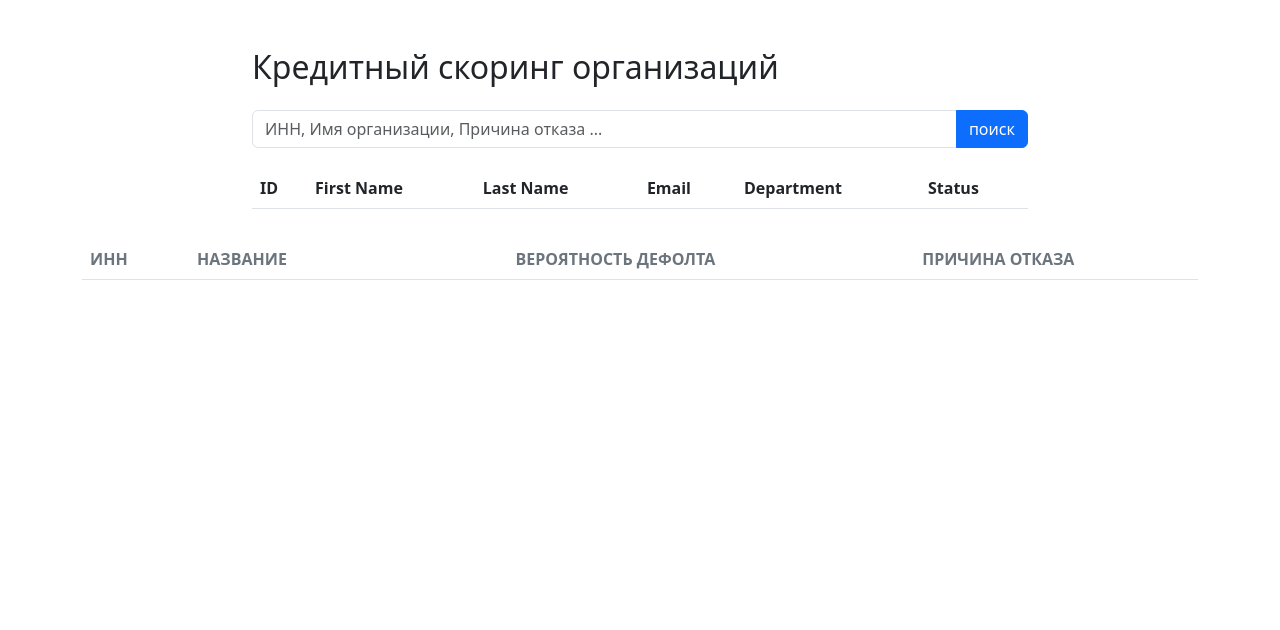
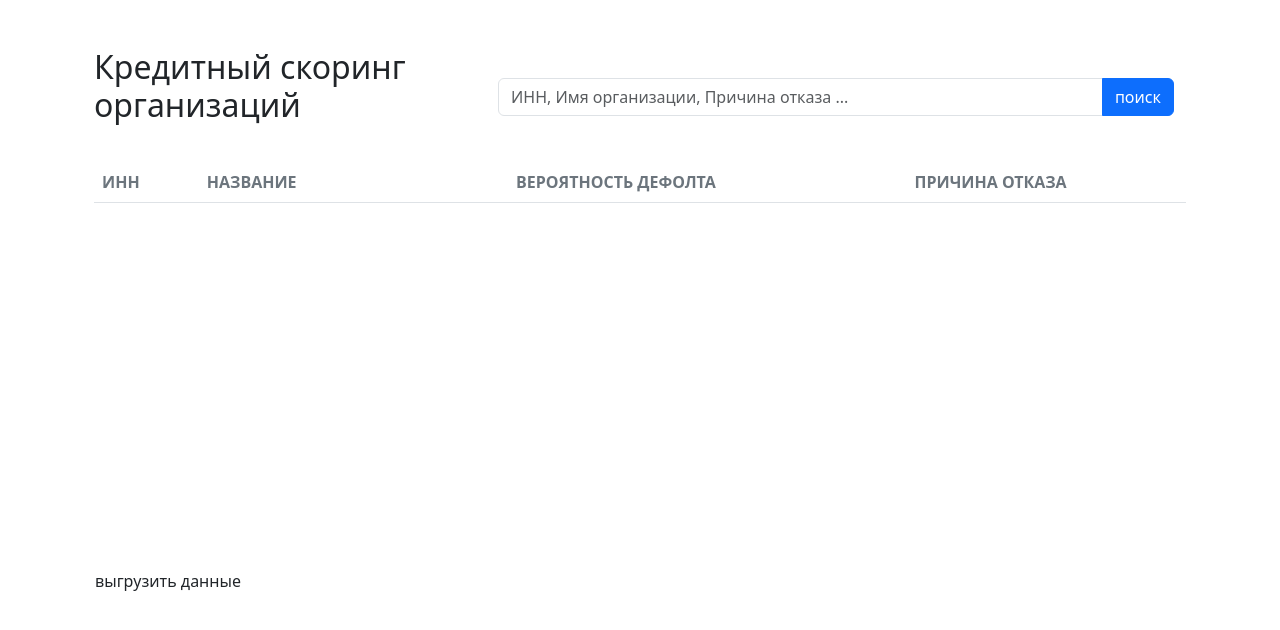
Before and after one commit to XXXkoshaster/17-23, a Flask app: template PSB/backend/templates/table.html in a window 1280 px wide. Shown: the top 630 px of the page. Run offline with Flask 3, Linux system fonts and the light colour scheme; the template is opened without the code that fills it, so the values that code supplies are empty; parts of the project's set-up code (start-up, migrations or seed data) failed here and were passed over.

Commit message:
added filtered data download csv

```diff
--- a/PSB/backend/app.py
+++ b/PSB/backend/app.py
@@ -1,26 +1,35 @@
 
-from flask import Flask, render_template, jsonify, request
-
-import sentetic_data as sentetic_data
-import operator as op
+from io import BytesIO
+from flask import Flask, render_template, jsonify, request, session, send_file, Response
+from flask_cors import CORS
 
 
 
-data = sentetic_data.get_final_data()
+import sentetic_data as sentetic_data
+import datetime
+import pandas as pd
+import gzip
+
+def load_data():
+    data = sentetic_data.get_final_data()
+    session['data'] = data.to_dict("records")
+    session["filtered"] = session["data"]
+
 
 app = Flask(__name__)
+CORS(app)
 
+app.secret_key = "yout-secret-key"
 
-@app.route('/')
-def main():
-    return "main page i guess"
+@app.route('/download', methods=['POST'])
+def download():
+    time_stamp_now = datetime.datetime.now() #.strftime("%y_%m_%d_%s")
 
-
-
-@app.route("/data")
-def gen_data():
-    return data
-    # return sentetic_data.get_data()
+    return Response(
+        pd.DataFrame().from_dict(session["filtered"]).to_csv(),
+        mimetype='text/csv',
+        headers={'Content-disposition': 'attachment; filename=data.csv'}
+    )
 
 
 
@@ -32,29 +41,34 @@ def search():
         return jsonify({"res":"nodata"})
 
     # filter dataframe
-    # data = sentetic_data.get_final_data()
-    filtered = data[
+    data = pd.DataFrame(session["data"])
+    session["filtered"] = data[
         data["inn"].astype(str).str.contains(search_term) |
         data["name"].astype(str).str.contains(search_term) |
         data["reason"].astype(str).str.contains(search_term)
-    ]
+    ].to_dict("records")
 
-    print(filtered.head)
-    return jsonify(filtered.to_dict("records"))
+    return jsonify(session["filtered"])
+
+
 
 # for tesing
-@app.route("/reload_data")
+@app.route("/reload")
 def reload_data():
-    global data
-    data= sentetic_data.get_final_data()
+    # global data
+    load_data()
+
     return "reloaded"
 
-@app.route('/table')
+
+
+@app.route('/')
 def table_page():
 
+    load_data()
     # request actual data from db processed by ml model
     # table_data = data #sentetic_data.get_final_data().to_dict("records")
-    return render_template("table.html", table_data=data.to_dict("records"))
+    return render_template("table.html", table_data=session["filtered"])
 
 
 
@@ -82,6 +96,6 @@ def table_apge_simple():
 if __name__ == '__main__':
 
     # get data from db
-    data = sentetic_data.get_data()
+    # data = sentetic_data.get_data()
 
-    app.run()
+    app.run(debug=True)
--- a/PSB/backend/templates/table.html
+++ b/PSB/backend/templates/table.html
@@ -8,50 +8,51 @@
     <link href="https://cdn.jsdelivr.net/npm/bootstrap@5.3.0/dist/css/bootstrap.min.css" rel="stylesheet">
     <style>
         .search-container {
-            max-width: 800px;
+            max-width: 700px;
             margin: 30px auto;
         }
-        #results {
-            margin-top: 20px;
+
+        textarea:focus,
+        input[type="text"]:focus,
+        input[type="password"]:focus,
+        input[type="datetime"]:focus,
+        input[type="datetime-local"]:focus,
+        input[type="date"]:focus,
+        input[type="month"]:focus,
+        input[type="time"]:focus,
+        input[type="week"]:focus,
+        input[type="number"]:focus,
+        input[type="email"]:focus,
+        input[type="url"]:focus,
+        input[type="search"]:focus,
+        input[type="tel"]:focus,
+        input[type="color"]:focus,
+        .uneditable-input:focus {
+        border-color: rgba(144, 116, 197, 0.482);
+        /* box-shadow: 0 1px 1px rgba(0, 0, 0, 0.075) inset, 0 0 8px rgba(200, 134, 255, 0.6); */
+        outline: 0 none;
         }
     </style>
 </head>
 <body>
     <div class="container mt-5">
 
-        <div class="container search-container flex">
+        <div class="container d-flex flex-row">
             <h2 class="mb-4">Кредитный скоринг организаций</h2>
+            <div class="container search-container">
+
                 <div class="input-group mb-3">
                     <input type="text" class="form-control" id="searchInput" placeholder="ИНН, Имя организации, Причина отказа ...">
                     <button class="btn btn-primary" type="button" id="searchButton">поиск</button>
                 </div>
-
-            <div id="results">
-                <table class="table table-striped table-hover">
-                    <thead>
-                        <tr>
-                            <th>ID</th>
-                            <th>First Name</th>
-                            <th>Last Name</th>
-                            <th>Email</th>
-                            <th>Department</th>
-                            <th>Status</th>
-                        </tr>
-                    </thead>
-                    <tbody id="resultsBody">
-                        <!-- Results will be inserted here by JavaScript -->
-                    </tbody>
-                </table>
             </div>
         </div>
 
+        <div class="container">
+            <div style="overflow-y: scroll; height:400px;" >
                 <table class="table align-items-center mb-0">
                     <thead>
                         <tr>
-                    <!-- <th scope="col">ИНН</th> -->
-                    <!-- <th scope="col">Название</th> -->
-                    <!-- <th scope="col">Вероятность дефолта</th> -->
-                    <!-- <th scope="col">Причина отказа</th> -->
                             <th class="text-uppercase text-secondary text-xxs font-weight-bolder opacity-7">ИНН</th>
                             <th class="text-uppercase text-secondary text-xxs font-weight-bolder opacity-7 ps-2">Название</th>
                             <th class="text-center text-uppercase text-secondary text-xxs font-weight-bolder opacity-7">Вероятность дефолта</th>
@@ -82,6 +83,10 @@
                         {% endfor %}
                     </tbody>
                 </table>
+            </div>
+        </div>
+
+        <button class="btn" type="button" id="downloadFiltered">выгрузить данные</button>
 
     </div>
 
@@ -90,25 +95,29 @@
 
     <!-- Custom JavaScript -->
     <script>
+
         document.addEventListener('DOMContentLoaded', function() {
+
+
             const searchInput = document.getElementById('searchInput');
             const searchButton = document.getElementById('searchButton');
             const tableBody = document.getElementById('tableBody');
-            // console.log(tableBody)
-            // Load all data initially
-            // fetchData('');
+            const downloadFilteredButton = document.getElementById('downloadFiltered');
 
-            // Search on button click
             searchButton.addEventListener('click', function() {
                 fetchData(searchInput.value);
             });
 
-            // Search on Enter key
             searchInput.addEventListener('keyup', function(e) {
                 if (e.key === 'Enter') {
                     fetchData(searchInput.value);
                 }
             });
+
+            downloadFilteredButton.addEventListener('click', function() {
+                downloadFile();
+            });
+
 
             function fetchData(searchTerm) {
                 if(searchTerm == '') return;
@@ -148,6 +157,25 @@
                     tableBody.appendChild(rowElement);
                 });
             }
+
+            function downloadFile() {
+                fetch('/download', {method: "POST"})
+                .then(response => {
+                    if (!response.ok) throw new Error('Network response was not ok');
+                    return response.blob();
+                })
+                .then(blob => {
+                    const url = window.URL.createObjectURL(blob);
+                    const a = document.createElement('a');
+                    a.href = url;
+                    a.download = 'data.csv';
+                    document.body.appendChild(a);
+                    a.click();
+                    window.URL.revokeObjectURL(url);
+                    document.body.removeChild(a);
+                })
+                .catch(error => console.error('Error:', error));
+            }
         });
     </script>
 
```
Also changed, not shown: 3 other files. Lines whose indentation alone changed are shown as unchanged.
